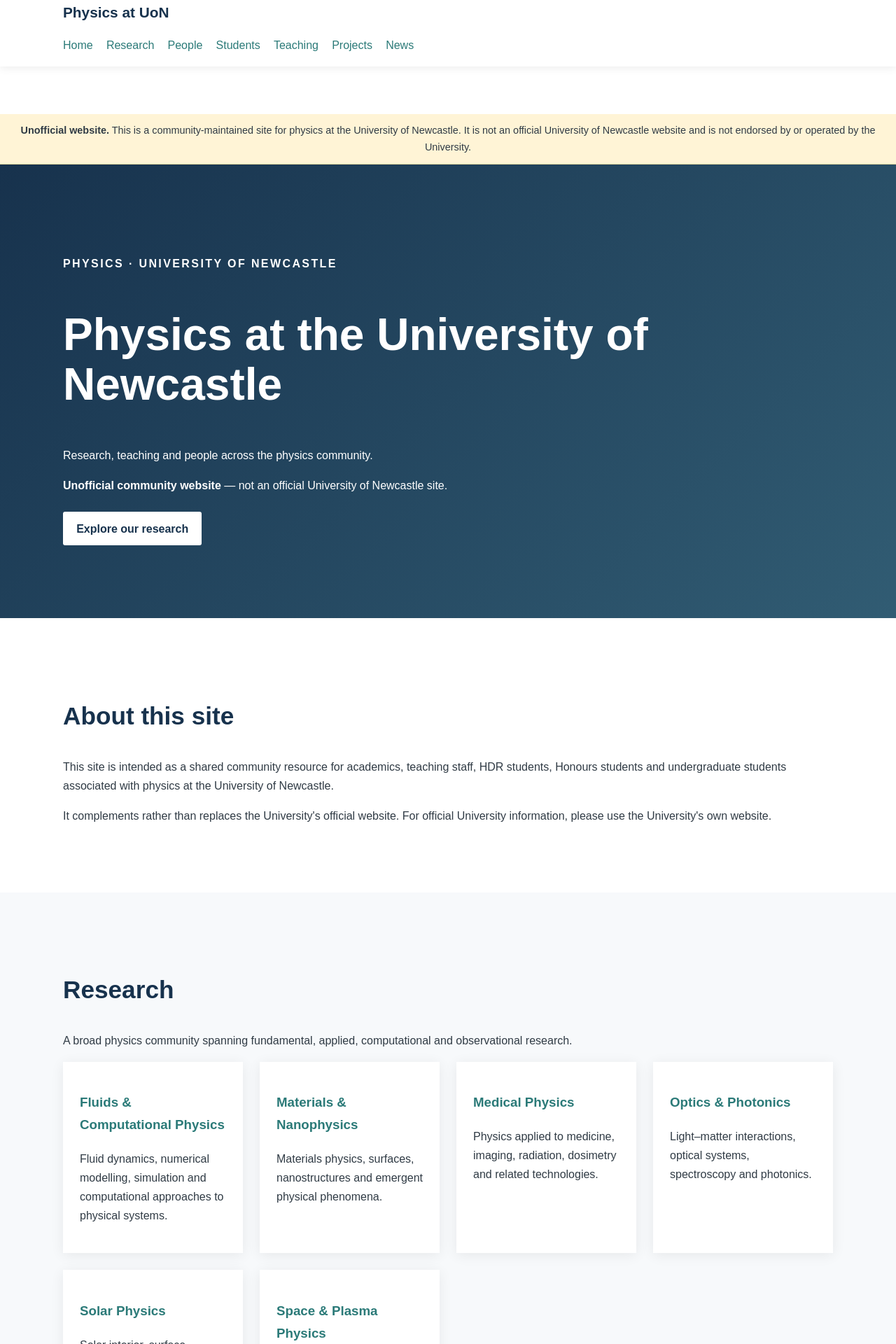
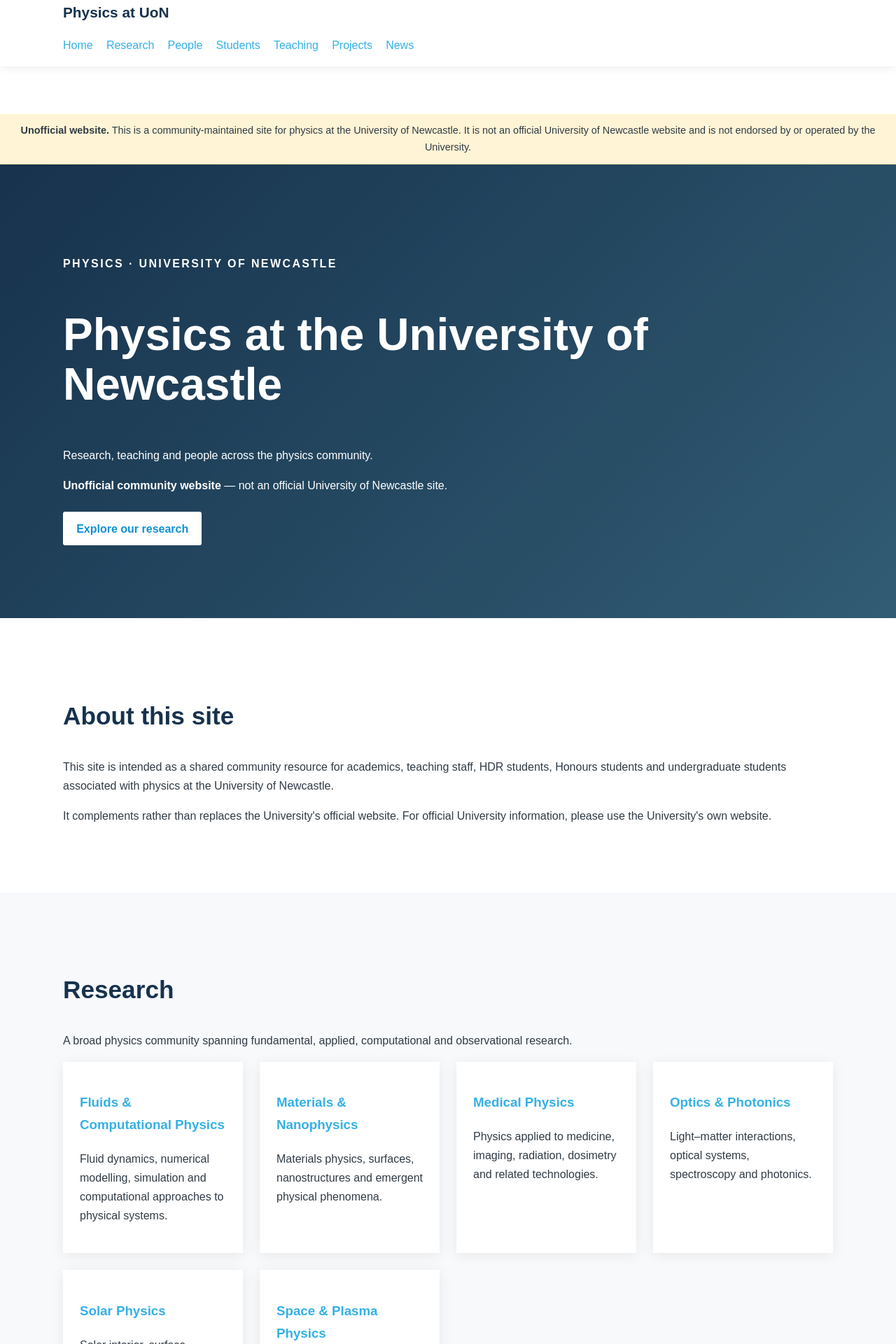
Before and after one commit to NewyPhysics/unofficial_homepage, a Jekyll site: the page built from index.html, in a window 1280 px wide. Shown: the top 1920 px of the page at 70% size. Built offline with Jekyll 4.4.1, drawn with Linux system fonts in a browser that asks for light colours.

Commit message:
Add new color variables and update button styles

```diff
--- a/assets/css/style.css
+++ b/assets/css/style.css
@@ -1,7 +1,7 @@
 /* Department-specific styles. The visual structure is intended to sit alongside Squadfree assets. */
-:root { --navy:#17324d; --light:#f7f9fb; --accent:#2b7a78; --text:#303b45; }
+:root { --navy:#17324d; --light:#f7f9fb; --accent:#2b7a78; --text:#303b45; --uon-blue: #1090D5; --uon-bright-blue: #35B0E6; --uon-dark-blue: #075985;}
 body { margin:0; font-family:Arial, Helvetica, sans-serif; color:var(--text); line-height:1.7; }
-a { color:var(--accent); text-decoration:none; }
+a { color:var(--uon-bright-blue); text-decoration:none; }
 a:hover { text-decoration:underline; }
 .container { width:min(1100px,92%); margin:auto; }
 #header { background:#fff; box-shadow:0 2px 12px rgba(0,0,0,.08); z-index:1000; }
@@ -12,7 +12,7 @@
 .hero h1 { font-size:clamp(2.3rem,5vw,4.5rem); line-height:1.1; max-width:850px; }
 .eyebrow { letter-spacing:.15em; font-weight:bold; }
 .unofficial-inline { max-width:800px; }
-.btn { display:inline-block; margin:.5rem .5rem .5rem 0; padding:.65rem 1.2rem; border-radius:3px; background:#fff; color:var(--navy); font-weight:bold; }
+.btn { display:inline-block; margin:.5rem .5rem .5rem 0; padding:.65rem 1.2rem; border-radius:3px; background:#fff; color:var(--uon-blue); font-weight:bold; }
 .btn.secondary { background:transparent; color:inherit; border:1px solid currentColor; }
 .section { padding:5rem 0; }
 .section.alt { background:var(--light); }
```
